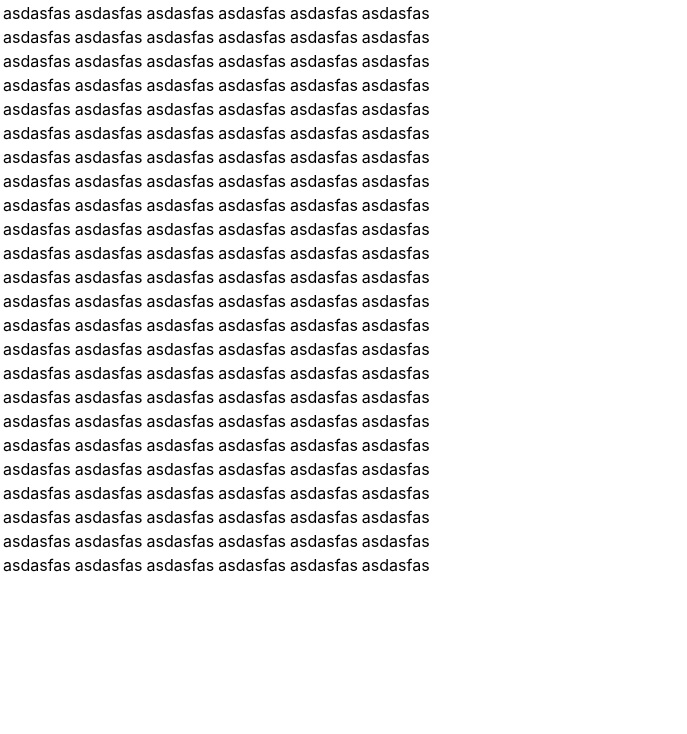
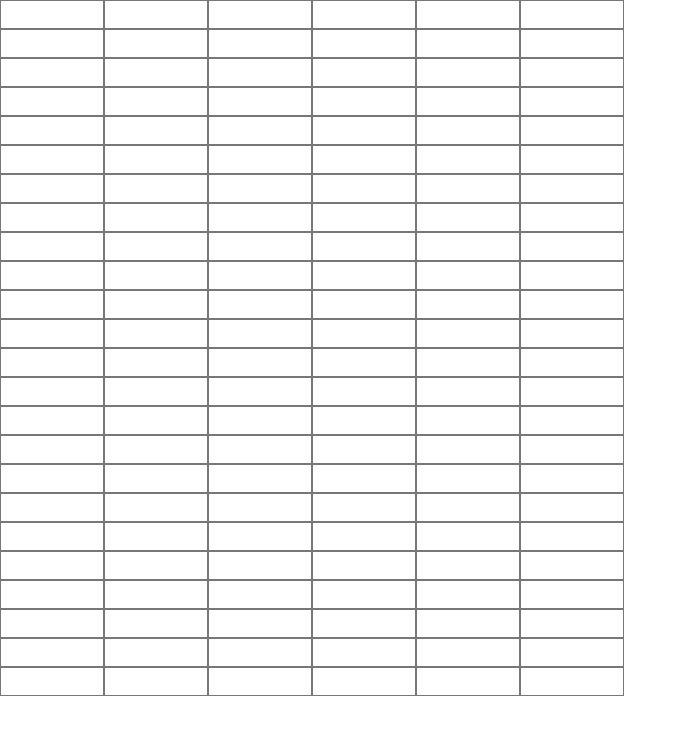
Before and after one commit to pleum-attakorn/erudite_fullstack_test, a React (Create React App) app in the folder frontend/: page / in a window 1280 px wide. Shown: the top 734 px of the page, without its empty margins (0-687 px from the left). Built offline with nearby package versions, Linux system fonts and the light colour scheme.

Commit message:
edit CSS

```diff
--- a/frontend/src/components/Cell/Cell.module.css
+++ b/frontend/src/components/Cell/Cell.module.css
@@ -0,0 +1,9 @@
+.CellInput {
+    width: 100%;
+    height: 100%;
+}
+
+.CellLabel {
+    width: 100%;
+    height: 100%;
+}
--- a/frontend/src/components/Cell/Cell.tsx
+++ b/frontend/src/components/Cell/Cell.tsx
@@ -1,6 +1,6 @@
 import React, {ChangeEvent, ComponentType, FunctionComponent, useEffect, useRef, useState} from "react";
 import classes from './Cell.module.css';
-import {atom, useRecoilState } from "recoil";
+import {useRecoilState } from "recoil";
 import { CellValueState } from "../../store/CellValueState";
 
 export const CELL_WIDTH = 100;
@@ -35,13 +35,18 @@ const Cell: FunctionComponent<CellProps> = (props) => {
 
     return isEditMode ? (
         <input
+            className={classes.CellInput}
             ref={inputRef}
             data-cell-id={props.cellId}
             value={cellValue}
             onChange = {updateCellValueState}
         />
     ) : (
-        <div data-cell-id={props.cellId} onClick={changeLabeltoInput}>
+        <div
+            className={classes.CellLabel}
+            data-cell-id={props.cellId}
+            onClick={changeLabeltoInput}
+        >
             {cellValue}
         </div>
     );
--- a/frontend/src/components/Column/Column.module.css
+++ b/frontend/src/components/Column/Column.module.css
@@ -0,0 +1,5 @@
+.Column {
+    width: 100px;
+    height: 25px;
+    border: 1px solid #777;
+}
--- a/frontend/src/components/Column/Column.tsx
+++ b/frontend/src/components/Column/Column.tsx
@@ -4,7 +4,7 @@ import classes from "./Column.module.css";
 export type ColumnProps = {};
 
 const Column: FunctionComponent<ColumnProps> = (props) => {
-    return <td>{props.children}</td>;
+    return <td className={classes.Column}>{props.children}</td>;
 };
 
 export default Column;
--- a/frontend/src/components/Sheet/Sheet.module.css
+++ b/frontend/src/components/Sheet/Sheet.module.css
@@ -0,0 +1,3 @@
+.Sheet {
+    border-spacing: 0;
+}
--- a/frontend/src/components/Sheet/Sheet.tsx
+++ b/frontend/src/components/Sheet/Sheet.tsx
@@ -14,7 +14,7 @@ const Sheet: FunctionComponent<SheetProps> = (props) => {
     const numberOfColumns = sheetSize.width/CELL_WIDTH;
     const numberOfRows = sheetSize.height/CELL_HEIGHT;
     return (
-        <table>
+        <table className={classes.Sheet}>
             <tbody>
                 {[...Array(numberOfRows)].map((row, rowIndex) => (
                     <Row key={rowIndex}>
--- a/frontend/src/store/CellValueState.ts
+++ b/frontend/src/store/CellValueState.ts
@@ -5,6 +5,6 @@ export const CellValueState = (cellId: string) =>
     memoize(cellId, () =>
         atom({
             key: `cell_${cellId}`,
-            default: 'asdasfas',
+            default: '',
         })
     );
--- a/frontend/src/utils/memoize.ts
+++ b/frontend/src/utils/memoize.ts
@@ -1,6 +1,3 @@
-// type MemoizedContent = {
-//     [key: string]: () => any;
-// }
 type MemoizedContent = any;
 
 const memoizedContent: MemoizedContent = {};
```
